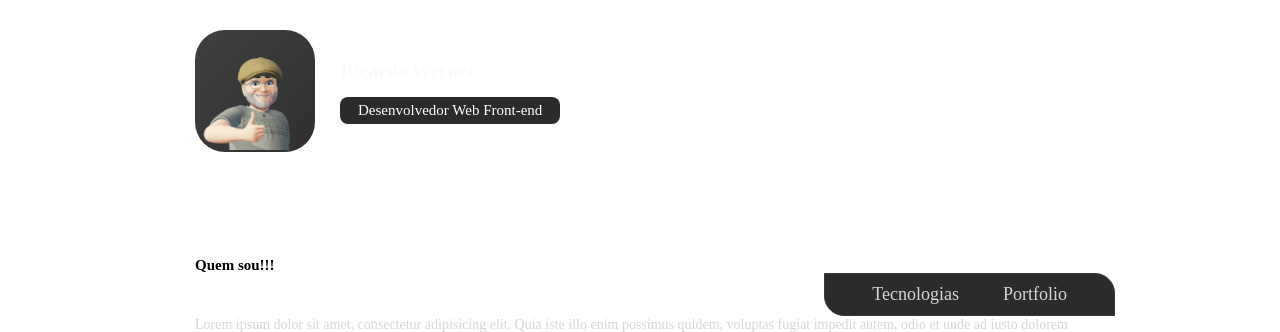
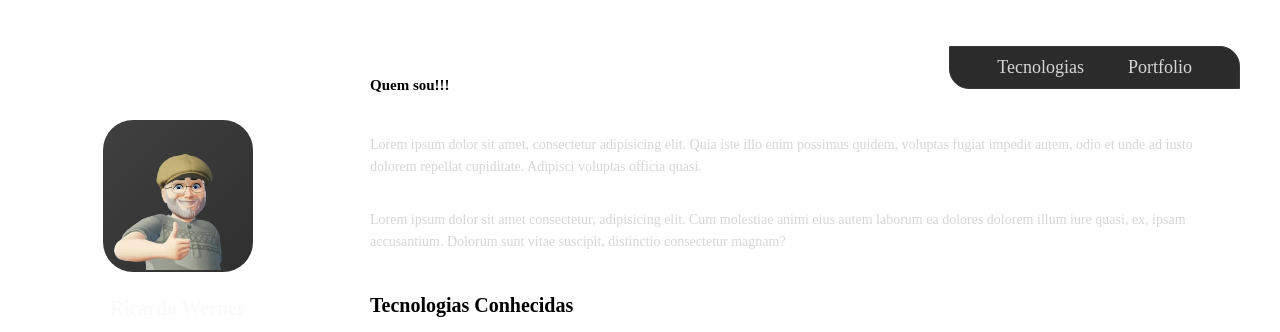
Before and after one commit to ricardo-werner/Dio-Bootcamp-Ri-Happy-Portifolio-Front-End, a plain HTML site: page index.html in a window 1280 px wide. Shown: the top 332 px of the page. Drawn offline with nearby package versions, Linux system fonts and the light colour scheme.

Commit message:
style: add estilizacao de responsividade para tela de 1250px

```diff
--- a/src/assets/styles/responsive.css
+++ b/src/assets/styles/responsive.css
@@ -248,3 +248,80 @@ footer :is(.redes, a) {
 }
 
 }
+
+
+
+@media (min-width: 1250px) {
+
+.sidebar, article {
+  width: auto;
+}
+
+main {
+  max-width: 120rem;
+  margin-inline: auto;
+  display: flex;
+  justify-content: center;
+  align-items: stretch;
+  gap: 2.5rem;
+}
+
+.main-content {
+  min-width: 75%;
+  width: 75%;
+  margin: 0;
+}
+
+
+.sidebar {
+  position: sticky;
+  top: 6rem;
+  max-height: max-content;
+  height: 100%;
+  margin-bottom: 0;
+  padding-top: 6rem;
+  z-index: 1;
+}
+
+.sidebar-info { flex-direction: column; }
+
+.avatar-box img { width: 15rem; }
+
+.info-content .name {
+  white-space: nowrap;
+  text-align: center;
+}
+
+.info-content .title { margin: auto; }
+
+.info_more-btn { display: none; }
+
+.sidebar-info_more {
+  opacity: 1;
+  visibility: visible;
+}
+
+.contacts-list { grid-template-columns: 1fr; }
+
+.contact-info :is(.contact-link) {
+  white-space: nowrap;
+  overflow: hidden;
+  text-overflow: ellipsis;
+}
+
+.contact-info :is(.contact-link, time, address) {
+  font-size: var(--fs-6);
+}
+
+.separator:last-of-type {
+  margin: 1.5rem 0;
+  opacity: 0;
+}
+
+.social-list { justify-content: center; }
+
+footer :is(.redes, a) {
+  display: none;
+}
+
+}
```
